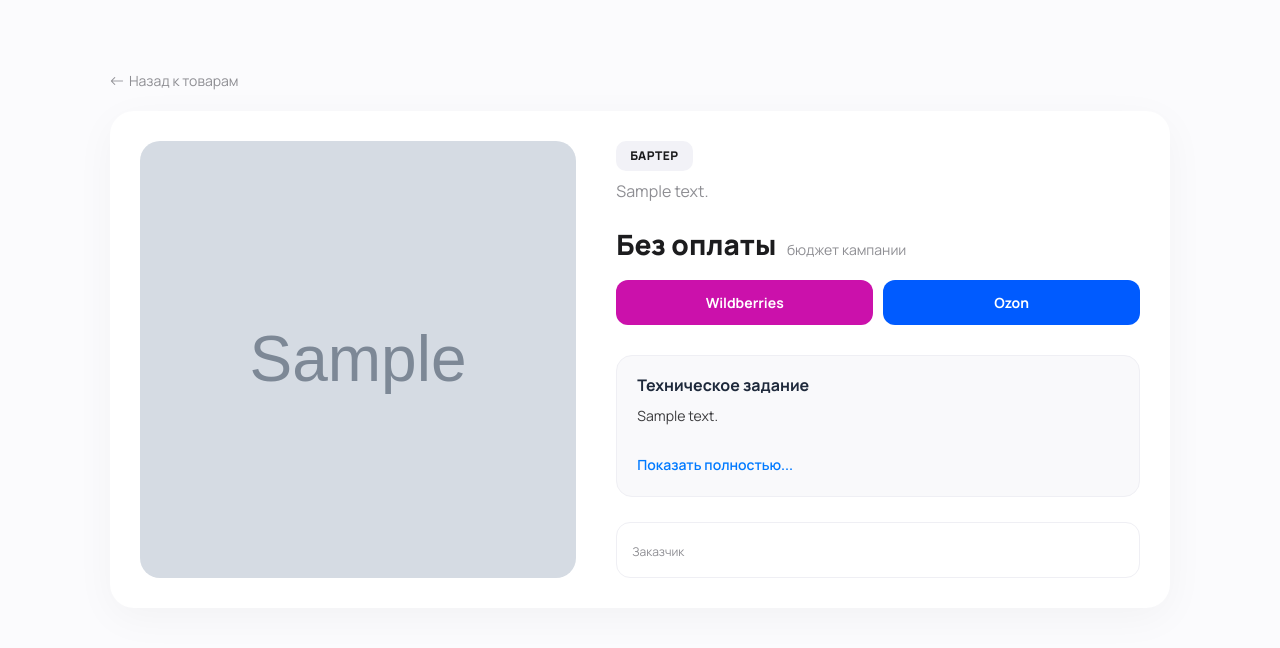
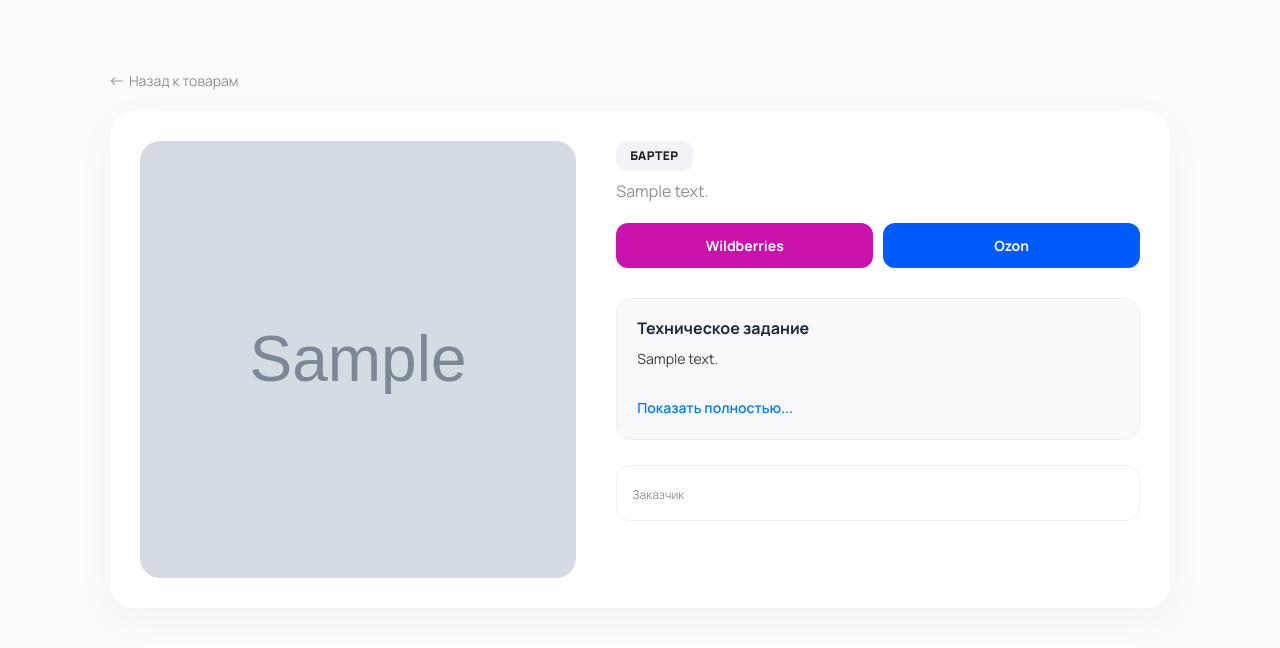
Before and after one commit to elenabri/Flow, a Django app: page /product/1/ in a window 1280 px wide. Shown: the part 62-710 px from the top of the page. Run offline with Django 5.2, Linux system fonts and the light colour scheme; tables that the repository leaves empty hold one stand-in row (values such as "Sample post"); grey boxes marked "Sample" are stand-in pictures.

Commit message:
Update product_detail.html

```diff
--- a/core/templates/core/product_detail.html
+++ b/core/templates/core/product_detail.html
@@ -22,8 +22,6 @@
     .product-img { width: 100%; border-radius: 20px; object-fit: cover; aspect-ratio: 1/1; }
 
     .badge-barter { background: #f2f2f7; color: #1c1c1e; padding: 6px 14px; border-radius: 10px; font-size: 12px; font-weight: 800; letter-spacing: 0.5px; }
-
-    .price-tag { font-size: 28px; font-weight: 800; color: #1c1c1e; margin: 15px 0; }
 
     /* Стили для раскрывающегося ТЗ */
     .tz-block { background: #f9f9fb; border-radius: 16px; padding: 20px; border: 1px solid #efeff4; margin-top: 20px; }
@@ -51,7 +49,6 @@
 
     @media (max-width: 768px) {
         .main-card { padding: 20px; gap: 20px; }
-        .price-tag { font-size: 24px; }
     }
 </style>
 
@@ -77,17 +74,13 @@
                 <span style="color: #8e8e93; font-size: 13px; font-weight: 600;">{{ ad.get_category_display }}</span>
             </div>
 
+            <!-- Название товара -->
             <h1 style="font-weight: 800; font-size: 32px; color: #1c1c1e; margin-bottom: 5px;">{{ ad.title }}</h1>
 
             <!-- Краткое описание -->
             <p style="color: #8e8e93; font-size: 16px; margin-bottom: 20px;">
                 {{ ad.short_description|default:"Качественный продукт для вашей аудитории" }}
             </p>
-
-            <div class="price-tag">
-                {% if ad.budget %} {{ ad.budget }} ₽ {% else %} Без оплаты {% endif %}
-                <span style="font-size: 14px; color: #8e8e93; font-weight: 400; margin-left: 5px;">бюджет кампании</span>
-            </div>
 
             <!-- Ссылки -->
             <div style="display: flex; gap: 10px; margin-bottom: 30px;">
```
